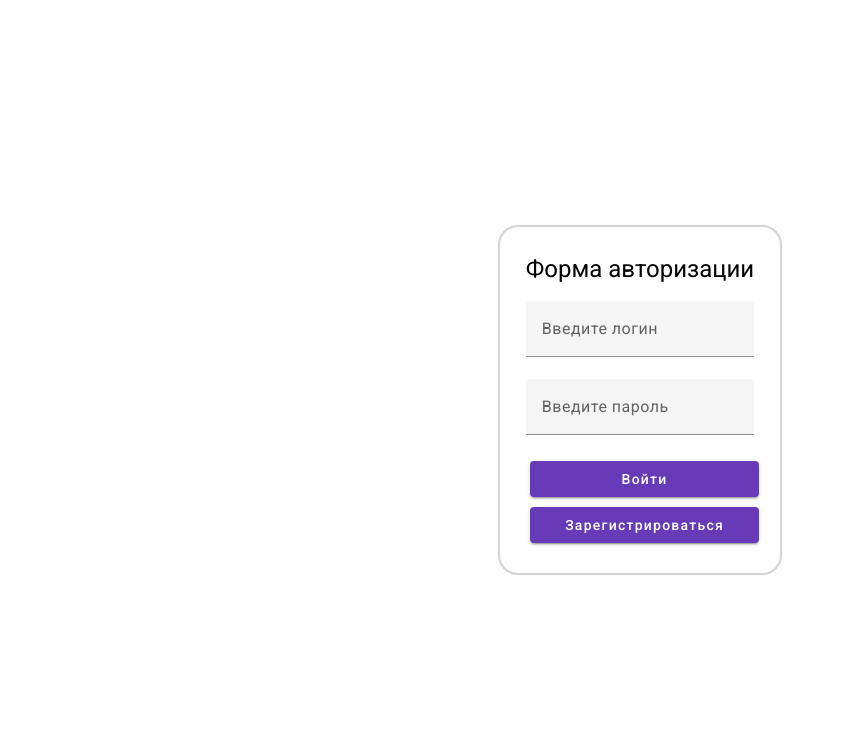
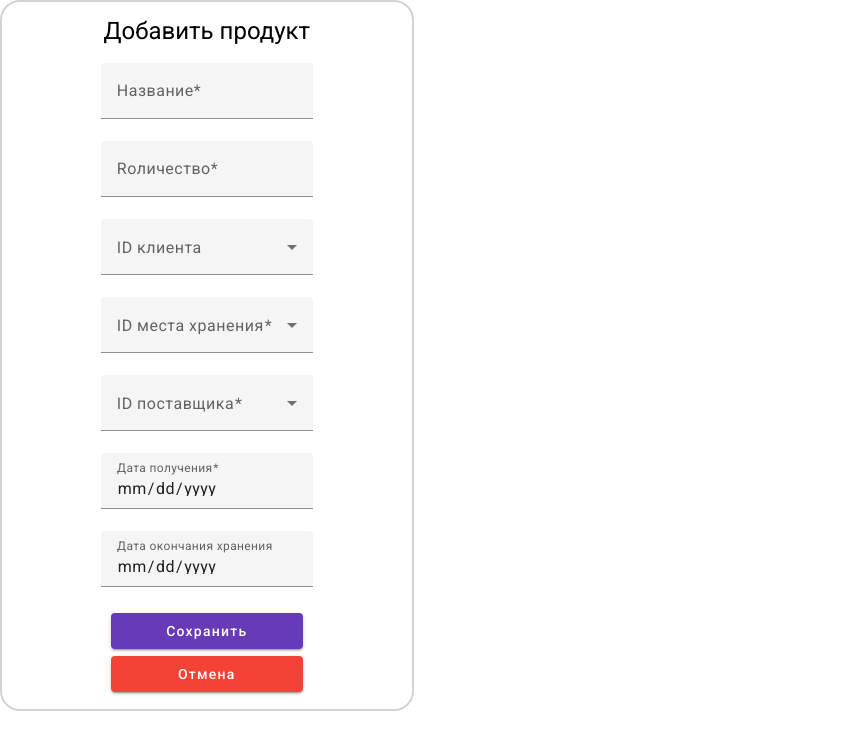
Before and after one commit to YOYOIJJKA/AppFrontend, an Angular app: page / in a window 1280 px wide. Shown: the top 750 px of the page, without its empty margins (0-845 px from the left). Built offline with nearby package versions, Linux system fonts and the light colour scheme; data requests are answered from the project's data file.

Commit message:
FIX PRODUCTS LIST NOT WORKING WELL

```diff
--- a/db.json
+++ b/db.json
@@ -1,5 +1,17 @@
 {
-  "products": [],
+  "products": [
+    {
+      "id": "e15a",
+      "name": "New",
+      "number": 2,
+      "clientId": null,
+      "storageLocationId": "0",
+      "supplierId": "0",
+      "dateRecieved": "2222-02-22",
+      "dateExpired": "2222-02-22",
+      "employeeId": "2dcb"
+    }
+  ],
   "posts": [],
   "employees": [
     {
@@ -13,7 +25,22 @@
       "postId": 0
     }
   ],
-  "suppliers": [],
-  "storage-location": [],
-  "clients": []
+  "suppliers": [
+    {
+      "id": "0",
+      "name": "Маргарита"
+    }
+  ],
+  "storage-location": [
+    {
+      "id": "0",
+      "name": "Маргарита"
+    }
+  ],
+  "clients": [
+    {
+      "id": "0",
+      "name": "Маргарита"
+    }
+  ]
 }
--- a/src/app/Components/modal/modal.component.html
+++ b/src/app/Components/modal/modal.component.html
@@ -1 +1,81 @@
-<p>modal works!</p>
+<body>
+  <form [formGroup]="modalForm" class="modal">
+    <h1>Добавить продукт</h1>
+    <mat-form-field>
+      <input
+        matInput
+        id="name"
+        formControlName="name"
+        placeholder="Название*"
+      />
+    </mat-form-field>
+    <mat-form-field>
+      <input
+        matInput
+        type="number"
+        id="number"
+        formControlName="number"
+        placeholder="Rоличество*"
+      />
+    </mat-form-field>
+
+    <mat-form-field>
+      <mat-label>ID клиента</mat-label>
+      <mat-select formControlName="clientId">
+        <ng-container *ngIf="clients$ | async as clients">
+          <mat-option *ngFor="let client of clients" value="{{ client.id }}">{{
+            client.id
+          }}</mat-option>
+        </ng-container>
+      </mat-select>
+    </mat-form-field>
+
+    <mat-form-field>
+      <mat-label>ID места хранения</mat-label>
+      <mat-select formControlName="storageLocationId">
+        <ng-container *ngIf="storeLocation$ | async as storages">
+          <mat-option
+            *ngFor="let storage of storages"
+            value="{{ storage.id }}"
+            >{{ storage.id }}</mat-option
+          >
+        </ng-container>
+      </mat-select>
+    </mat-form-field>
+
+    <mat-form-field>
+      <mat-label>ID поставщика</mat-label>
+      <mat-select formControlName="supplierId">
+        <ng-container *ngIf="suppliers$ | async as suppliers">
+          <mat-option
+            *ngFor="let supplier of suppliers"
+            value="{{ supplier.id }}"
+            >{{ supplier.id }}</mat-option
+          >
+        </ng-container>
+      </mat-select>
+    </mat-form-field>
+
+    <mat-form-field>
+      <mat-label>Дата получения</mat-label>
+      <input
+        matInput
+        type="date"
+        formControlName="dateRecieved"
+        id="dateRecieved"
+      />
+    </mat-form-field>
+
+    <mat-form-field>
+      <mat-label>Дата окончания хранения</mat-label>
+      <input
+        matInput
+        type="date"
+        formControlName="dateExpired"
+        id="dateExpired"
+      />
+    </mat-form-field>
+    <button mat-raised-button color="primary" (click)="post()">Сохранить</button>
+    <button mat-raised-button color="warn" (click)="closeModal()">Отмена</button>
+  </form>
+</body>
--- a/src/app/Components/modal/modal.component.scss
+++ b/src/app/Components/modal/modal.component.scss
@@ -0,0 +1,18 @@
+.modal {
+  display: flex;
+  flex-direction: column;
+  align-items: center;
+}
+button {
+  margin: 1%;
+  width: 50%;
+}
+form {
+  width: 30%;
+  padding: 1%;
+  border: 2px solid lightgrey;
+  border-radius: 20px;
+}
+body {
+  width: auto;
+}
--- a/src/app/Components/modal/modal.component.ts
+++ b/src/app/Components/modal/modal.component.ts
@@ -1,10 +1,52 @@
 import { Component } from '@angular/core';
+import { FormBuilder, FormGroup, Validators } from '@angular/forms';
+import { Observable } from 'rxjs';
+import { Client } from '../../Interfaces/client';
+import { Employee } from '../../Interfaces/employee';
+import { Suppliers } from '../../Interfaces/suppliers';
+import { StorageLocation } from '../../Interfaces/storage-location';
+import { ProductsService } from '../products/products.service';
+import { Product } from '../../Interfaces/product';
+import { AuthService } from '../auth/auth.service';
 
 @Component({
   selector: 'app-modal',
   templateUrl: './modal.component.html',
-  styleUrl: './modal.component.scss'
+  styleUrl: './modal.component.scss',
 })
 export class ModalComponent {
+  modalForm: FormGroup;
 
+  constructor(
+    public formBuilder: FormBuilder,
+    public http: ProductsService,
+    public auth: AuthService
+  ) {
+    this.modalForm = formBuilder.group({
+      name: [
+        null,
+        [Validators.required, Validators.pattern('[A-Za-zА-Яа-яЁё]*')],
+      ],
+      number: [null, [Validators.required, Validators.pattern(/^\S*$/)]],
+      clientId: [null, []],
+      storageLocationId: [null, [Validators.required]],
+      supplierId: [null, [Validators.required]],
+      dateRecieved: [null, [Validators.required]],
+      dateExpired: [null, []],
+    });
+  }
+
+  clients$: Observable<Client[]> = this.http.getClients();
+  employees$: Observable<Employee[]> = this.http.getEmployees();
+  suppliers$: Observable<Suppliers[]> = this.http.getSuppliers();
+  storeLocation$: Observable<StorageLocation[]> =
+    this.http.getStorageLocations();
+
+  post() {
+    let product: Product = this.modalForm.getRawValue();
+    product.employeeId = this.auth.getId().toString();
+    this.http.postProduct(product).subscribe();
+  }
+
+  closeModal() {}
 }
--- a/src/app/Components/products/products.component.html
+++ b/src/app/Components/products/products.component.html
@@ -41,11 +41,7 @@
     <ng-container matColumnDef="employeeId">
       <th mat-header-cell *matHeaderCellDef>ID работника</th>
       <td mat-cell *matCellDef="let element">
-        <mat-select [(ngModel)]="element.employeeId">
-          <mat-option value="{{ element.employeeId }}">{{
-            element.employeeId
-          }}</mat-option>
-        </mat-select>
+        {{ element.employeeId }}
       </td>
     </ng-container>
 
@@ -53,9 +49,13 @@
       <th mat-header-cell *matHeaderCellDef>ID клиента</th>
       <td mat-cell *matCellDef="let element">
         <mat-select [(ngModel)]="element.clientId">
-          <mat-option value="{{ element.clientId }}">{{
-            element.clientId
-          }}</mat-option>
+          <ng-container *ngIf="clients$ | async as clients">
+            <mat-option
+              *ngFor="let client of clients"
+              value="{{ client.id }}"
+              >{{ element.clientId }}</mat-option
+            >
+          </ng-container>
         </mat-select>
       </td>
     </ng-container>
@@ -64,9 +64,13 @@
       <th mat-header-cell *matHeaderCellDef>ID поставщика</th>
       <td mat-cell *matCellDef="let element">
         <mat-select [(ngModel)]="element.suppliersId">
-          <mat-option value="{{ element.suppliersId }}">{{
-            element.clientId
-          }}</mat-option>
+          <ng-container *ngIf="suppliers$ | async as suppliers">
+            <mat-option
+              *ngFor="let supplier of suppliers"
+              value="{{ supplier.id }}"
+              >{{ element.clientId }}</mat-option
+            >
+          </ng-container>
         </mat-select>
       </td>
     </ng-container>
--- a/src/app/Components/products/products.component.ts
+++ b/src/app/Components/products/products.component.ts
@@ -3,6 +3,11 @@ import { MatTableDataSource } from '@angular/material/table';
 import { MatPaginator } from '@angular/material/paginator';
 import { Product } from '../../Interfaces/product';
 import { ProductsService } from './products.service';
+import { Observable } from 'rxjs';
+import { Client } from '../../Interfaces/client';
+import { Employee } from '../../Interfaces/employee';
+import { Suppliers } from '../../Interfaces/suppliers';
+import { StorageLocation } from '../../Interfaces/storage-location';
 
 @Component({
   selector: 'app-products',
@@ -39,13 +44,14 @@ export class ProductsComponent implements AfterViewInit {
     clientId: '1',
     dateRecieved: '2022-02-02',
     dateExpired: '2022-02-02',
-    suppliersId: '1'
+    suppliersId: '1',
   };
 
-  // clients$ =
-  // employees$=
-  // suppliers$=
-  // storeLocation$=
+  clients$: Observable<Client[]> = this.http.getClients();
+  employees$: Observable<Employee[]> = this.http.getEmployees();
+  suppliers$: Observable<Suppliers[]> = this.http.getSuppliers();
+  storeLocation$: Observable<StorageLocation[]> =
+    this.http.getStorageLocations();
 
   ngAfterViewInit(): void {
     this.getProducts();
@@ -53,22 +59,23 @@ export class ProductsComponent implements AfterViewInit {
 
   putElement(element: Product) {
     this.http.putProduct(element).subscribe();
-    this.ngAfterViewInit()
+    this.getProducts();
   }
 
   putElements(elements: Product[] | undefined) {
-    if (elements) this.http.putProducts(elements).subscribe();
-    this.ngAfterViewInit()
+    if (elements)
+      elements.forEach((element) => this.http.putProduct(element).subscribe());
+    this.getProducts();
   }
 
   deleteElement(id: number) {
     this.http.deleteProduct(id).subscribe({ error: (e) => console.log(e) });
-    this.ngAfterViewInit()
+    this.getProducts();
   }
 
   postElement(element: Product) {
     this.http.postProduct(element).subscribe();
-    this.ngAfterViewInit()
+    this.getProducts();
   }
 
   getProducts() {
--- a/src/app/Components/products/products.service.ts
+++ b/src/app/Components/products/products.service.ts
@@ -35,9 +35,6 @@ export class ProductsService {
   getProduct(id: number): Observable<Product> {
     return this.http.get<Product>(this.URL + id.toString());
   }
-  putProducts(products: Product[]): Observable<Product[]> {
-    return this.http.put<Product[]>(this.URL, products);
-  }
   /////////////////////
   putClient(client: Client): Observable<Client> {
     return this.http.put<Client>(this.CLIENTURL + client.id, client);
@@ -53,9 +50,6 @@ export class ProductsService {
   }
   getClient(id: number): Observable<Client> {
     return this.http.get<Client>(this.CLIENTURL + id.toString());
-  }
-  putClients(client: Client[]): Observable<Client[]> {
-    return this.http.put<Client[]>(this.CLIENTURL, client);
   }
   ///////////////////////////
   putPost(post: Post): Observable<Post> {
@@ -73,9 +67,6 @@ export class ProductsService {
   getPost(id: number): Observable<Post> {
     return this.http.get<Post>(this.POSTURL + id.toString());
   }
-  putPosts(post: Post[]): Observable<Post[]> {
-    return this.http.put<Post[]>(this.POSTURL, post);
-  }
   ///////////////
   putEmployee(Employee: Employee): Observable<Employee> {
     return this.http.put<Employee>(this.EMPLOYEEURL + Employee.id, Employee);
@@ -91,9 +82,6 @@ export class ProductsService {
   }
   getEmployee(id: number): Observable<Employee> {
     return this.http.get<Employee>(this.EMPLOYEEURL + id.toString());
-  }
-  putEmployees(Employee: Employee[]): Observable<Employee[]> {
-    return this.http.put<Employee[]>(this.EMPLOYEEURL, Employee);
   }
   //////////
   putStorageLocation(
@@ -125,24 +113,16 @@ export class ProductsService {
       this.STORAGELOCATIONURL + id.toString()
     );
   }
-  putStorageLocations(
-    StorageLocation: StorageLocation[]
-  ): Observable<StorageLocation[]> {
-    return this.http.put<StorageLocation[]>(
-      this.STORAGELOCATIONURL,
-      StorageLocation
-    );
-  }
 
   ////////////////////
 
-  putSuppliers(Suppliers: Suppliers): Observable<Suppliers> {
+  putSupplier(Suppliers: Suppliers): Observable<Suppliers> {
     return this.http.put<Suppliers>(
       this.SUPPLIERSURL + Suppliers.id,
       Suppliers
     );
   }
-  getSupplierss(): Observable<Suppliers[]> {
+  getSuppliers(): Observable<Suppliers[]> {
     return this.http.get<Suppliers[]>(this.SUPPLIERSURL);
   }
   deleteSuppliers(id: number): Observable<Suppliers> {
@@ -151,10 +131,7 @@ export class ProductsService {
   postSuppliers(Suppliers: Suppliers): Observable<Suppliers> {
     return this.http.post<Suppliers>(this.SUPPLIERSURL, Suppliers);
   }
-  getSuppliers(id: number): Observable<Suppliers> {
+  getSupplier(id: number): Observable<Suppliers> {
     return this.http.get<Suppliers>(this.SUPPLIERSURL + id.toString());
   }
-  putSupplierss(Suppliers: Suppliers[]): Observable<Suppliers[]> {
-    return this.http.put<Suppliers[]>(this.SUPPLIERSURL, Suppliers);
-  }
 }
--- a/src/app/app-routing.module.ts
+++ b/src/app/app-routing.module.ts
@@ -8,11 +8,12 @@ import { SuppliersComponent } from './Components/suppliers/suppliers.component';
 import { PostsComponent } from './Components/posts/posts.component';
 import { StorageLocationComponent } from './Components/storage-location/storage-location.component';
 import { RegistrationComponent } from './Components/registration/registration.component';
+import { ModalComponent } from './Components/modal/modal.component';
 
 const routes: Routes = [
   {
     path: '',
-    component: AuthComponent,
+    component: ModalComponent,
   },
   {
     path: 'products',
@@ -38,7 +39,6 @@ const routes: Routes = [
     path: 'storage-location',
     component: StorageLocationComponent,
   },
-  ////////////////REMOVE
   {
     path: 'registration',
     component: RegistrationComponent
```
